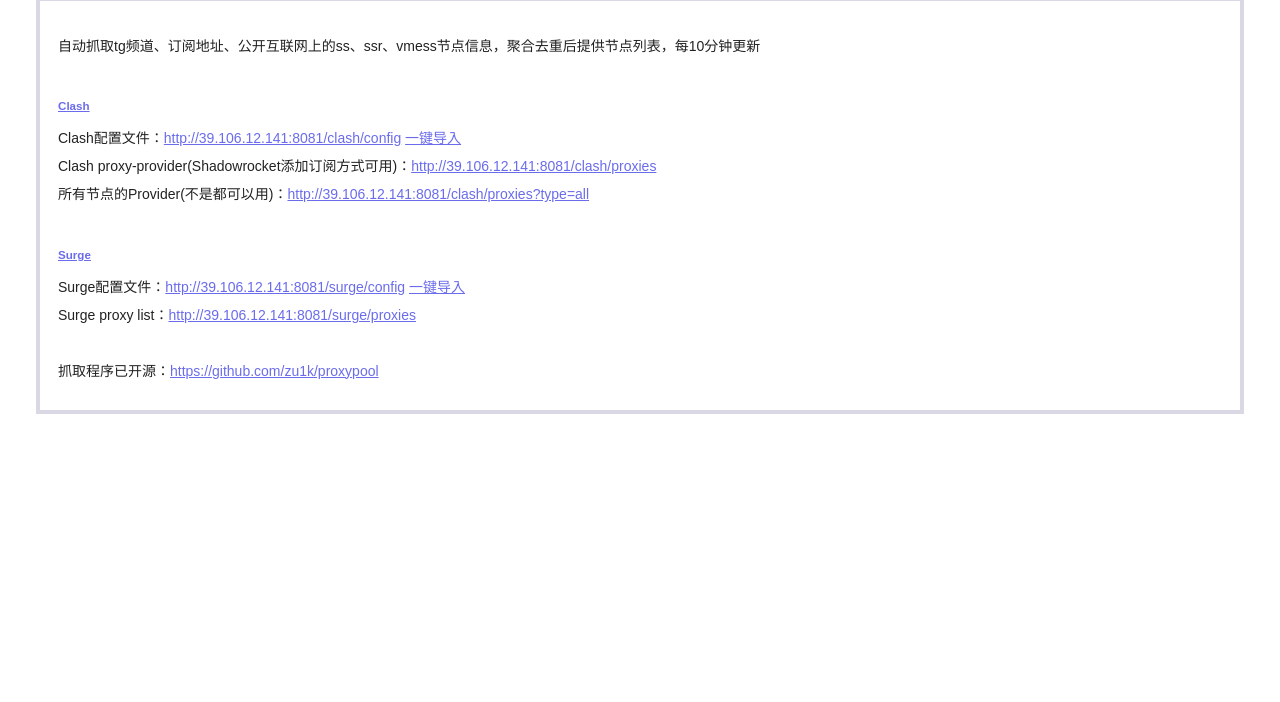
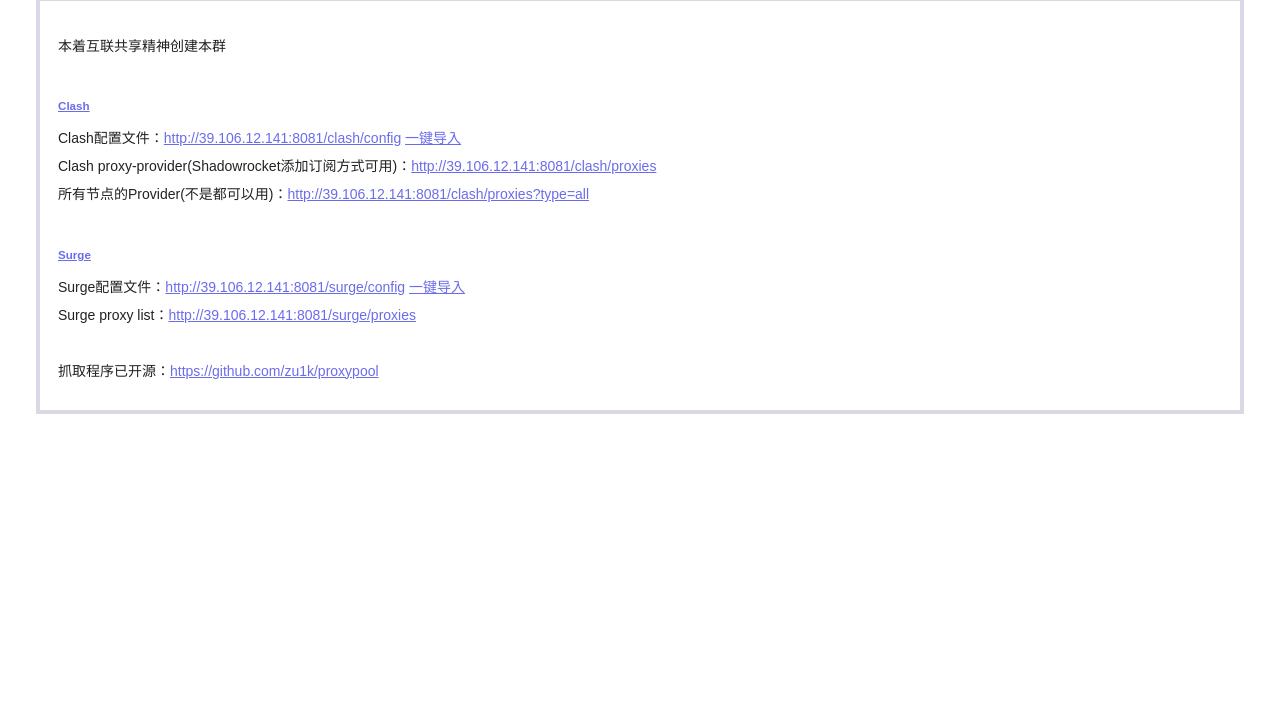
Before and after one commit to bxoooooo/bxoooooo.github.io, a plain HTML site: page index.html in a window 1280 px wide. Shown: the part 98-800 px from the top of the page. Drawn offline with Linux system fonts and the light colour scheme.

Commit message:
Update index.html

```diff
--- a/index.html
+++ b/index.html
@@ -104,7 +104,7 @@
     <div class='section friendly'>
         <h1><strong>互联网资源共享群</strong></h1>
         <div class='article'>
-            <p>自动抓取tg频道、订阅地址、公开互联网上的ss、ssr、vmess节点信息，聚合去重后提供节点列表，每10分钟更新</p>
+            <p>本着互联共享精神创建本群</p>
             <br>
             <h5><a href="/clash">Clash</a></h5>
             <p>Clash配置文件：<a href="http://39.106.12.141:8081/clash/config">http://39.106.12.141:8081/clash/config</a> <a
```
